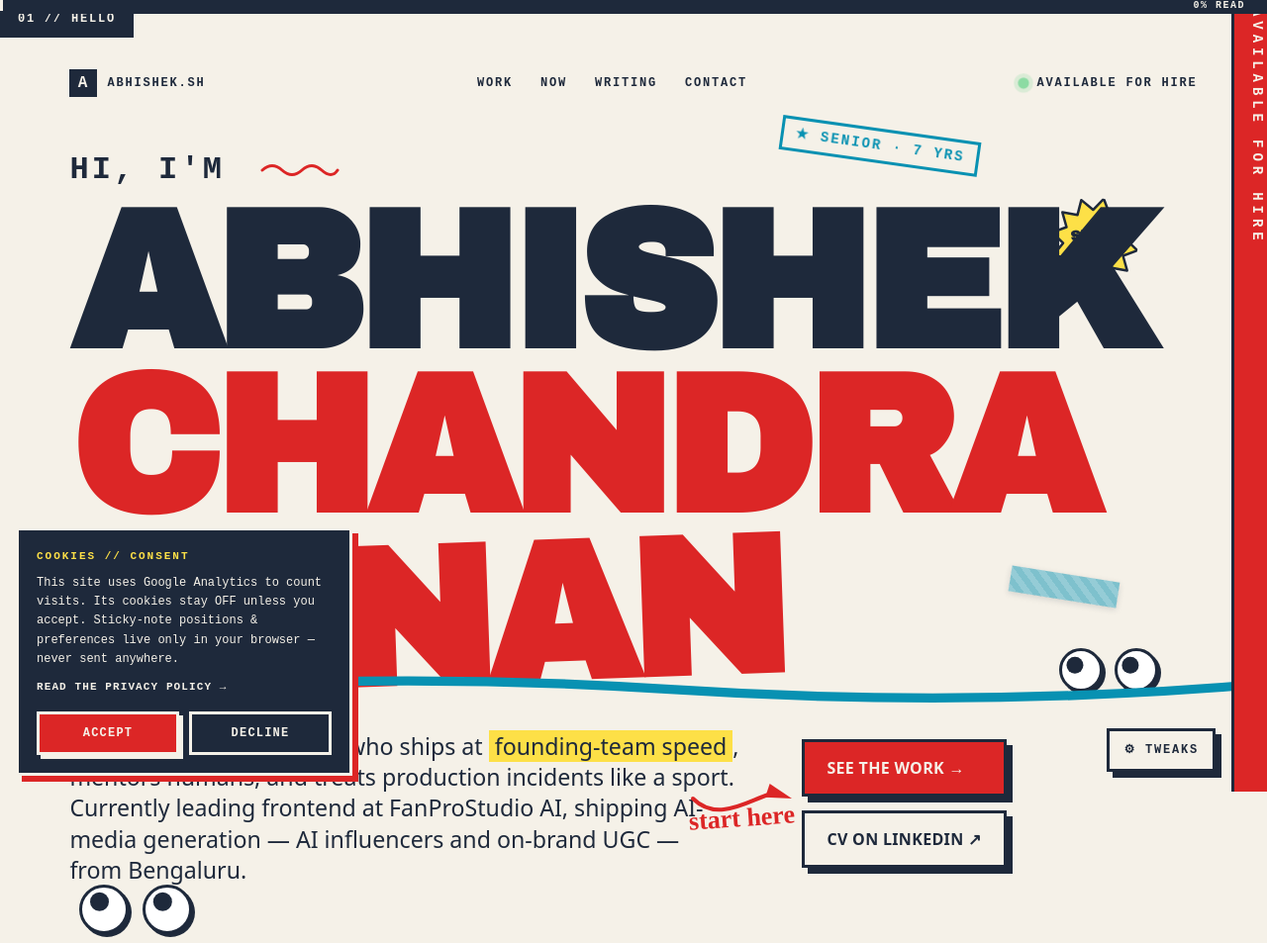
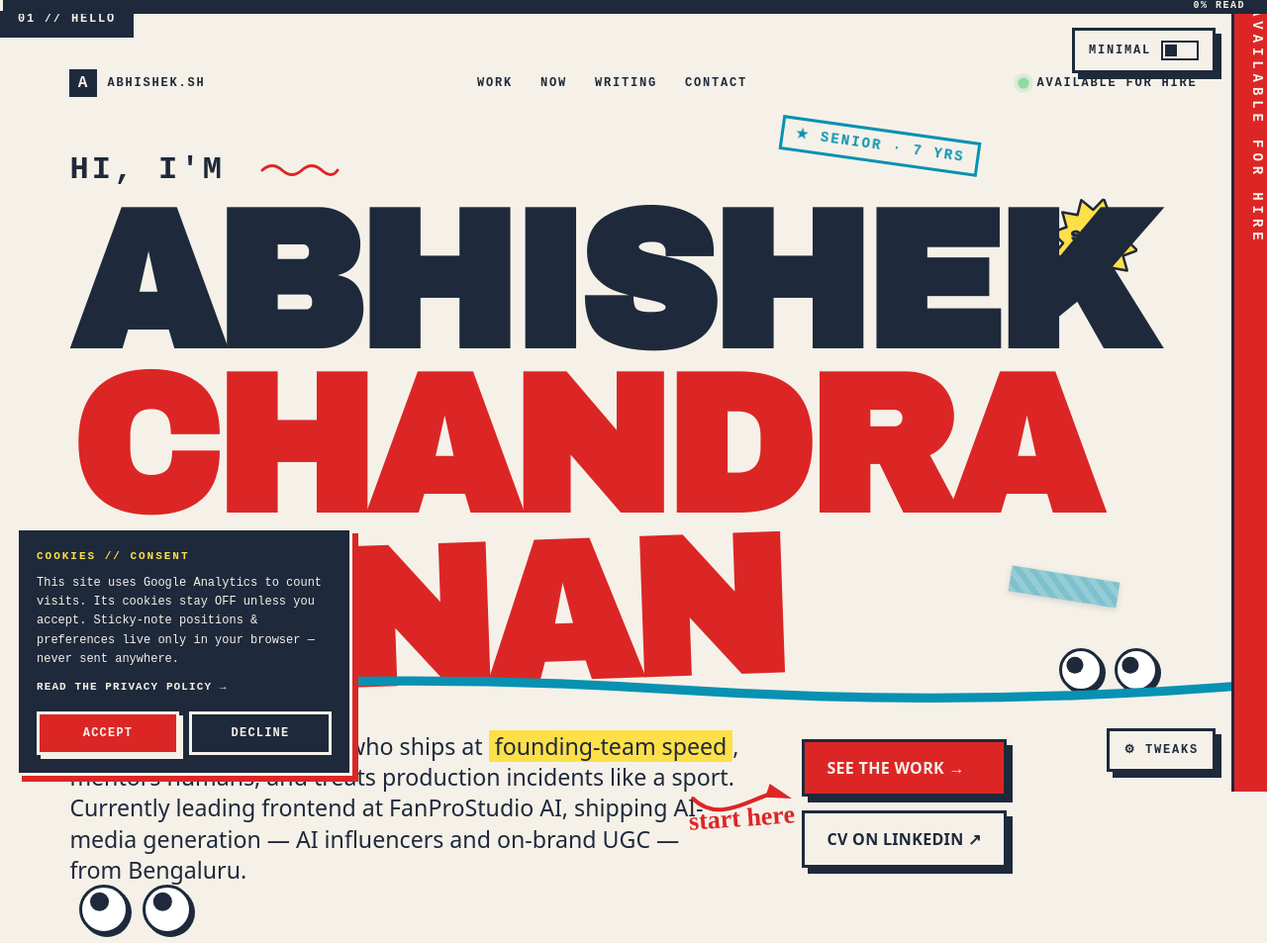
Before and after one commit to theshakeabhi/theshakeabhi.github.io, an Astro site: page / in a window 1280 px wide. Shown: the top 953 px of the page at 99% size. Built offline with nearby package versions, Linux system fonts and the light colour scheme; Astro itself is replaced by a stand-in of ours; a web font is replaced by a local one.

Commit message:
feat(minimal): MinimalToggle + PreferencesMenu row + quiet progress/ribbon + sfx mute

```diff
--- /dev/null
+++ b/src/components/chrome/MinimalToggle.tsx
@@ -0,0 +1,73 @@
+// Minimal-mode switch — the top-right chrome that flips the second design
+// mode (AGENTS.md §Two design modes). Mounted in Portfolio.tsx with the
+// fixed chrome OUTSIDE PointerProvider (trap 1); like PreferencesMenu it
+// keeps the OS cursor. Fancy face mirrors the ⚙ TWEAKS button (cream, 3px
+// ink border, hard shadow, mono 900); under html[data-minimal] the border
+// token collapses to a hairline and the shadow backstop quiets the frame —
+// no structural branch needed. Track/knob mirror PreferencesMenu's
+// SwitchRow numbers; the on-knob is one of the sanctioned --color-accent
+// uses. A11y: native <button role='switch' aria-checked> with a visible
+// text label.
+import { usePrefs } from "../../lib/prefs";
+import { accent, cream, ink, fonts, shadows, borders } from "../../tokens";
+
+export default function MinimalToggle() {
+  const { minimal, setPref } = usePrefs();
+
+  return (
+    <button
+      type='button'
+      role='switch'
+      aria-checked={minimal}
+      onClick={() => setPref("minimal", !minimal)}
+      style={{
+        position: "fixed",
+        top: 28,
+        // 36px SideRibbon + gutter (PreferencesMenu precedent), constant
+        // at every width — the toggle never overlaps the ribbon.
+        right: 52,
+        zIndex: 9500,
+        display: "flex",
+        alignItems: "center",
+        gap: 10,
+        background: cream,
+        color: ink,
+        border: borders.default,
+        boxShadow: shadows.card,
+        padding: "10px 14px",
+        fontFamily: fonts.mono,
+        fontWeight: 900,
+        fontSize: 12,
+        letterSpacing: "0.15em",
+        cursor: "pointer",
+      }}
+    >
+      <span>MINIMAL</span>
+      {/* SwitchRow-pattern track + square knob. The track stays cream in
+          BOTH states so the accent on-knob reads against it. */}
+      <span
+        aria-hidden='true'
+        style={{
+          flexShrink: 0,
+          width: 38,
+          height: 20,
+          border: `2px solid ${ink}`,
+          background: cream,
+          position: "relative",
+        }}
+      >
+        <span
+          style={{
+            position: "absolute",
+            top: 2,
+            left: minimal ? 20 : 2,
+            width: 12,
+            height: 12,
+            background: minimal ? accent : ink,
+            transition: "left .15s, background .15s",
+          }}
+        />
+      </span>
+    </button>
+  );
+}
--- a/src/components/chrome/PreferencesMenu.tsx
+++ b/src/components/chrome/PreferencesMenu.tsx
@@ -18,6 +18,7 @@ const TOGGLES: { key: PrefKey; label: string }[] = [
   { key: "sfx", label: "Sound effects" },
   { key: "cursor", label: "Custom cursor" },
   { key: "magnetic", label: "Magnetic buttons" },
+  { key: "minimal", label: "Minimal mode" },
 ];
 
 // Easter-egg hints — copy from the prototype's TweaksPanel (app.jsx).
@@ -162,6 +163,24 @@ export default function PreferencesMenu() {
             onToggle={() => prefs.setPref(key, !prefs[key])}
           />
         ))}
+        {prefs.minimal ? (
+          // Minimal mode mutes sfx, hides the cursor pieces and freezes the
+          // magnet — say so instead of listing eggs that are all inert.
+          <div
+            style={{
+              marginTop: 10,
+              fontFamily: fonts.mono,
+              fontWeight: 500,
+              fontSize: 11,
+              letterSpacing: "0.08em",
+              lineHeight: 1.6,
+              color: slate,
+            }}
+          >
+            SFX / CURSOR / MAGNETIC apply to the full-fat theme.
+          </div>
+        ) : (
+          <>
             <div
               style={{
                 height: 2,
@@ -200,6 +219,8 @@ export default function PreferencesMenu() {
                 <li key={i}>✶ {hint}</li>
               ))}
             </ul>
+          </>
+        )}
       </section>
       <button
         ref={toggleRef}
--- a/src/components/chrome/ScrollProgress.tsx
+++ b/src/components/chrome/ScrollProgress.tsx
@@ -6,13 +6,15 @@
 // browser APIs live inside the effect). Must mount OUTSIDE any transformed
 // ancestor (trap 1) — Portfolio.tsx mounts it at the top level.
 import { useEffect, useState, type RefObject } from "react";
-import { cream, cyan, fonts, ink, red } from "../../tokens";
+import { usePrefs } from "../../lib/prefs";
+import { cream, cyan, fonts, hairline, ink, red } from "../../tokens";
 
 export interface ScrollProgressProps {
   targetRef?: RefObject<HTMLElement | null>;
 }
 
 export default function ScrollProgress({ targetRef }: ScrollProgressProps) {
+  const { minimal } = usePrefs();
   // SSR-safe: 0% on the server and on the first client paint.
   const [pct, setPct] = useState(0);
 
@@ -32,6 +34,34 @@ export default function ScrollProgress({ targetRef }: ScrollProgressProps) {
     onScroll();
     return () => target.removeEventListener("scroll", onScroll);
   }, [targetRef]);
+
+  // Minimal mode: a 2px hairline strip with an ink fill — no candy stripes,
+  // no "% READ" pill.
+  if (minimal) {
+    return (
+      <div
+        aria-hidden='true'
+        style={{
+          position: "fixed",
+          top: 0,
+          left: 0,
+          right: 0,
+          zIndex: 9999,
+          height: 2,
+          background: hairline,
+        }}
+      >
+        <div
+          style={{
+            height: "100%",
+            width: `${pct}%`,
+            background: ink,
+            transition: "width .12s linear",
+          }}
+        />
+      </div>
+    );
+  }
 
   return (
     <div
--- a/src/components/chrome/SideRibbon.tsx
+++ b/src/components/chrome/SideRibbon.tsx
@@ -22,13 +22,16 @@ export default function SideRibbon({
   color = red,
   fg = cream,
 }: SideRibbonProps) {
-  const { reducedMotion } = usePrefs();
+  const { reducedMotion, minimal } = usePrefs();
   const compact = useMediaQuery("(max-width: 767px)");
-  if (compact) return null;
+  // Minimal mode: pure flourish — render nothing. data-flourish below also
+  // CSS-hides the pre-rendered ribbon before hydration flips this branch.
+  if (compact || minimal) return null;
 
   return (
     <div
       aria-hidden='true'
+      data-flourish=''
       style={{
         position: "fixed",
         right: 0,
--- a/src/portfolio/Portfolio.tsx
+++ b/src/portfolio/Portfolio.tsx
@@ -8,7 +8,7 @@
 // fixed chrome OUTSIDE PointerProvider (trap 1 — and it keeps the OS
 // cursor); the Testimonials section AND its "NICE THINGS…" divider are
 // skipped while src/content/testimonials.ts ships empty.
-import { useEffect, useState } from "react";
+import { useEffect, useRef, useState } from "react";
 import { PrefsProvider, usePrefs } from "../lib/prefs";
 import { makeSfx, type Sfx } from "../lib/sfx";
 import { useEasterEgg } from "../lib/useEasterEgg";
@@ -17,6 +17,7 @@ import CustomCursor from "../components/pointer/CustomCursor";
 import CursorTrail from "../components/pointer/CursorTrail";
 import ScrollProgress from "../components/chrome/ScrollProgress";
 import SideRibbon from "../components/chrome/SideRibbon";
+import MinimalToggle from "../components/chrome/MinimalToggle";
 import RaveOverlay from "../components/chrome/RaveOverlay";
 import PreferencesMenu from "../components/chrome/PreferencesMenu";
 import SectionDivider from "../components/primitives/SectionDivider";
@@ -42,12 +43,32 @@ const RIBBON_ITEMS = [
   "✶ SCROLL TO CONTINUE ↓",
 ];
 
-/** Follows prefs.sfx with sfx.setMuted (must live INSIDE PrefsProvider). */
+/** Follows prefs.sfx with sfx.setMuted (must live INSIDE PrefsProvider).
+ *  Minimal mode is silent by design, whatever the sfx pref says. */
 function SfxMuteBridge({ sfx }: { sfx: Sfx }) {
-  const { sfx: soundOn } = usePrefs();
+  const { sfx: soundOn, minimal } = usePrefs();
   useEffect(() => {
-    sfx.setMuted(!soundOn);
-  }, [sfx, soundOn]);
+    sfx.setMuted(!soundOn || minimal);
+  }, [sfx, soundOn, minimal]);
+  return null;
+}
+
+/** Flipping minimal swaps the whole section structure in one reflow, which
+ *  strands any #hash scroll position — re-anchor it on the frame after the
+ *  swap (must live INSIDE PrefsProvider). */
+function AnchorRescroll() {
+  const { minimal } = usePrefs();
+  const prev = useRef(minimal);
+  useEffect(() => {
+    if (prev.current === minimal) return;
+    prev.current = minimal;
+    const id = window.location.hash.slice(1);
+    if (!id) return;
+    const raf = requestAnimationFrame(() => {
+      document.getElementById(id)?.scrollIntoView();
+    });
+    return () => cancelAnimationFrame(raf);
+  }, [minimal]);
   return null;
 }
 
@@ -58,9 +79,11 @@ export default function Portfolio() {
   return (
     <PrefsProvider>
       <SfxMuteBridge sfx={sfx} />
+      <AnchorRescroll />
       {/* Fixed chrome lives OUTSIDE any transformed ancestor (trap 1). */}
       <ScrollProgress />
       <SideRibbon items={RIBBON_ITEMS} />
+      <MinimalToggle />
       <PreferencesMenu />
       <PointerProvider sfx={sfx}>
         <CursorTrail />
```
Lines whose indentation alone changed are shown as unchanged.
